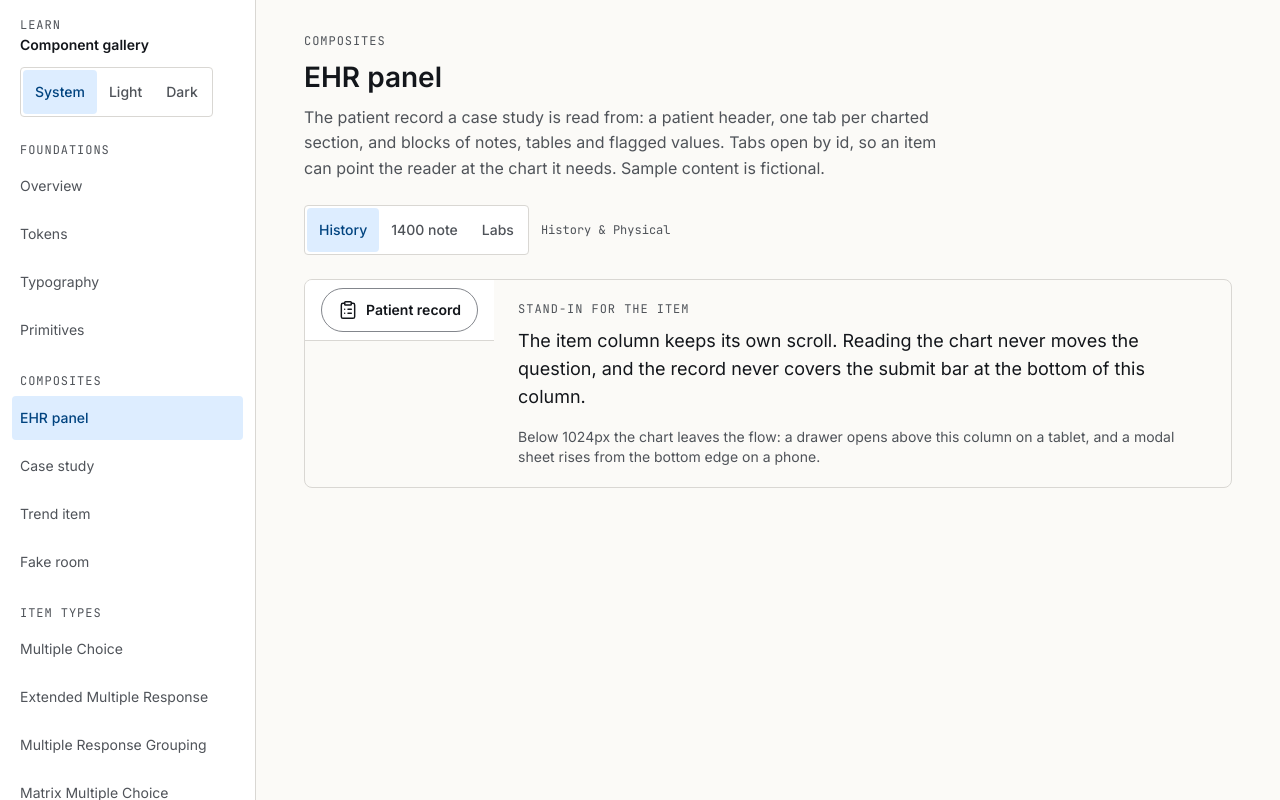
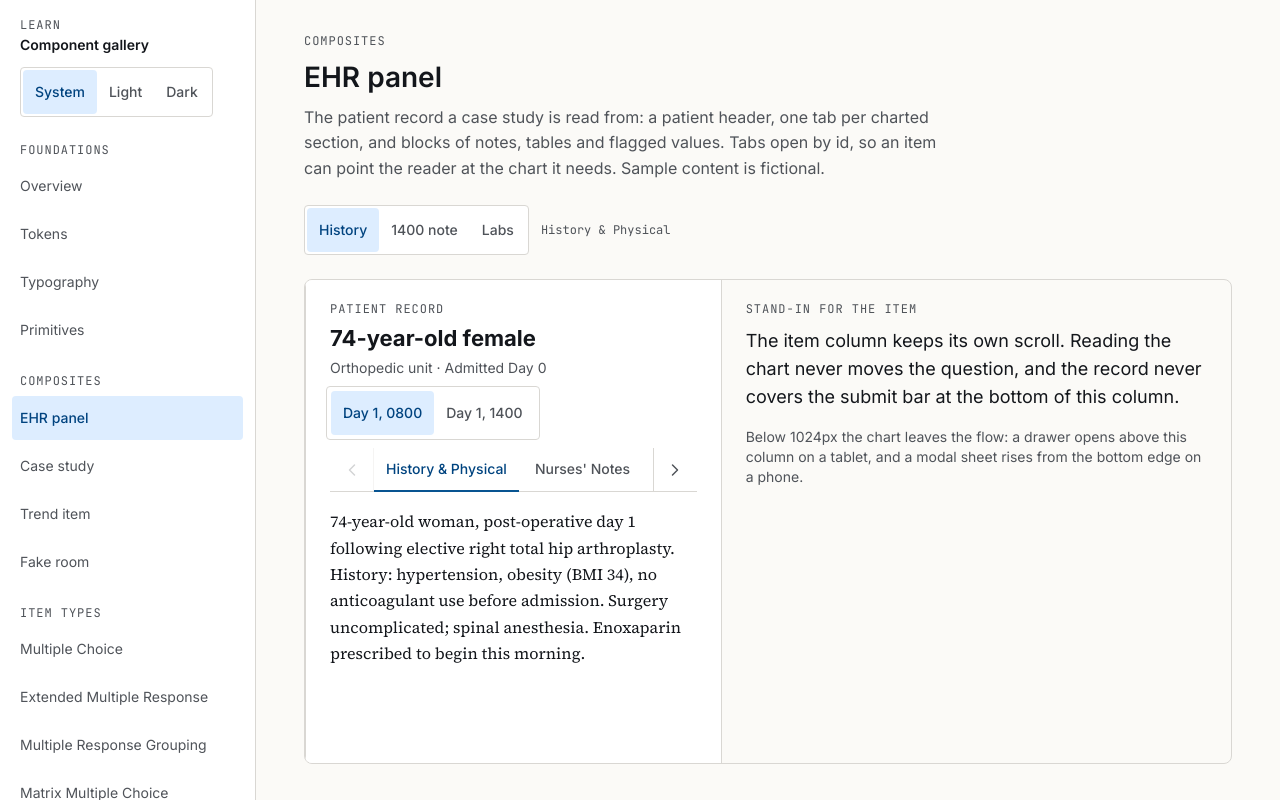
Before and after one commit to tannernielson27/learn, a Next.js app: page /gallery/ehr in a window 1280 px wide. Shown: the top 800 px of the page. Built offline with nearby package versions, Linux system fonts and the light colour scheme.

Commit message:
fix(player): keep the record pane for a panel outside RecordLayout
A patient record panel drawn on its own, with no record container
around it, falls back to the 1024px window breakpoint, as the EHR
gallery page draws it.

Co-Authored-By: Claude Opus 5.5 <noreply@anthropic.com>

```diff
--- a/src/components/ehr/EhrPanel.tsx
+++ b/src/components/ehr/EhrPanel.tsx
@@ -16,6 +16,19 @@ const DRAWER_QUERY = "(min-width: 768px)";
  * browser cannot say whether the pane is showing (no ResizeObserver), the window stands in.
  */
 const PANE_QUERY = "(min-width: 1024px)";
+
+/*
+ * Inside `RecordLayout` the pane shows once that layout's own container is 900px wide (the
+ * `record` container queries, which come after the breakpoints in the stylesheet and so win). A
+ * panel drawn on its own, with no such container around it, falls back to the window: 1024px.
+ * Written out in full: the stylesheet is built from the class names as they appear in the source.
+ */
+const PANE =
+  "hidden " +
+  "lg:sticky lg:top-0 lg:block lg:max-h-dvh lg:w-[45%] lg:max-w-160 lg:shrink-0 lg:overflow-y-auto lg:border-x lg:border-line lg:bg-surface-1 lg:px-6 lg:pt-5 lg:pb-24 " +
+  "@max-[56.25rem]/record:hidden " +
+  "@min-[56.25rem]/record:sticky @min-[56.25rem]/record:top-0 @min-[56.25rem]/record:block @min-[56.25rem]/record:max-h-dvh @min-[56.25rem]/record:w-[45%] @min-[56.25rem]/record:max-w-160 @min-[56.25rem]/record:shrink-0 @min-[56.25rem]/record:overflow-y-auto @min-[56.25rem]/record:border-x @min-[56.25rem]/record:border-line @min-[56.25rem]/record:bg-surface-1 @min-[56.25rem]/record:px-6 @min-[56.25rem]/record:pt-5 @min-[56.25rem]/record:pb-24";
+const OVERLAY = "lg:hidden @max-[56.25rem]/record:block @min-[56.25rem]/record:hidden";
 
 /** Whether an element is laid out at all: the pane is `display: none` until its container fits it. */
 function useShown(ref: RefObject<HTMLElement | null>): boolean | null {
@@ -141,15 +154,11 @@ export function EhrPanel({ record, previous, openTabId, note, className = "" }:
   return (
     <>
       {/* Two-pane: the chart scrolls on its own and stops clear of the submit bar. */}
-      <aside
-        ref={paneRef}
-        aria-label={LABEL}
-        className={`hidden @min-[56.25rem]/record:sticky @min-[56.25rem]/record:top-0 @min-[56.25rem]/record:block @min-[56.25rem]/record:max-h-dvh @min-[56.25rem]/record:w-[45%] @min-[56.25rem]/record:max-w-160 @min-[56.25rem]/record:shrink-0 @min-[56.25rem]/record:overflow-y-auto @min-[56.25rem]/record:border-x @min-[56.25rem]/record:border-line @min-[56.25rem]/record:bg-surface-1 @min-[56.25rem]/record:px-6 @min-[56.25rem]/record:pt-5 @min-[56.25rem]/record:pb-24 ${className}`.trim()}
-      >
+      <aside ref={paneRef} aria-label={LABEL} className={`${PANE} ${className}`.trim()}>
         {content}
       </aside>
 
-      <div className="@min-[56.25rem]/record:hidden" onKeyDown={onDrawerKeyDown}>
+      <div className={OVERLAY} onKeyDown={onDrawerKeyDown}>
         <div className="sticky top-0 z-20 border-b border-line bg-surface-1 px-4 py-2">
           <button
             ref={chip}
```
